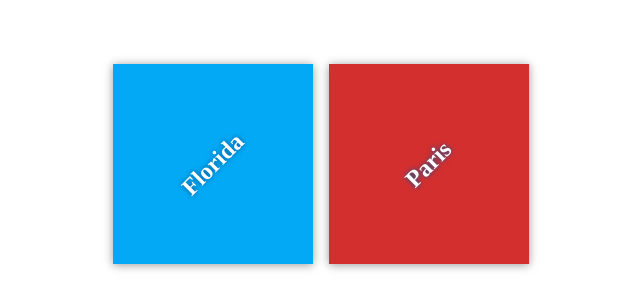
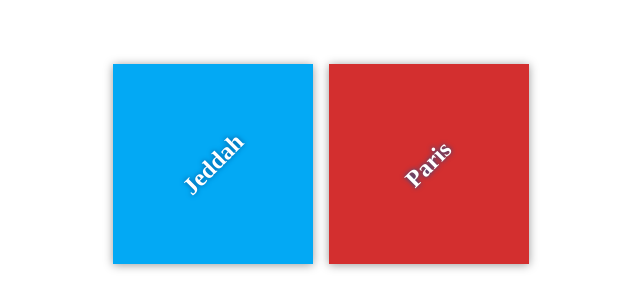
Before and after one commit to alwejdan17/my-travel-plan, a plain HTML site: page index.html in a window 1280 px wide. Shown: the part 236-544 px from the top of the page, 319-959 px from the left. Drawn offline with Linux system fonts and the light colour scheme; files that its build step writes are made by us from their sources.

Commit message:
change city

```diff
--- a/index.html
+++ b/index.html
@@ -11,7 +11,7 @@
 <div class="container">
 <div class="destination-container">
 <div class="destination" id="florida">
-<h2>Florida</h2>
+<h2>Jeddah</h2>
 </div>
 
 <div class="destination" id="paris">
```
